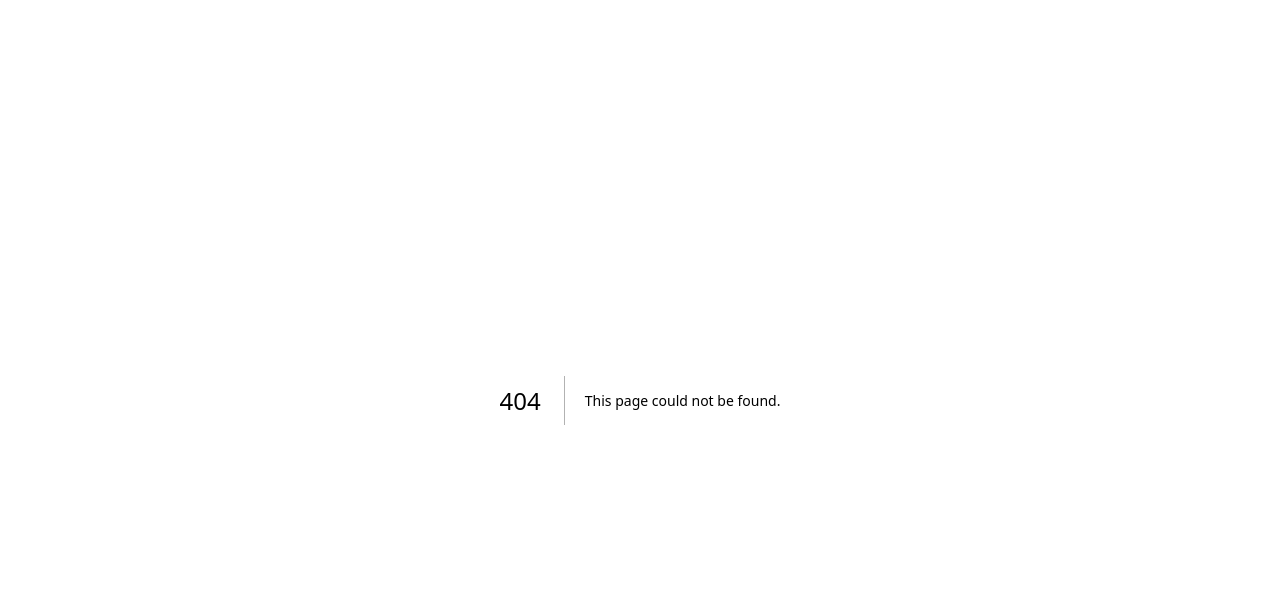
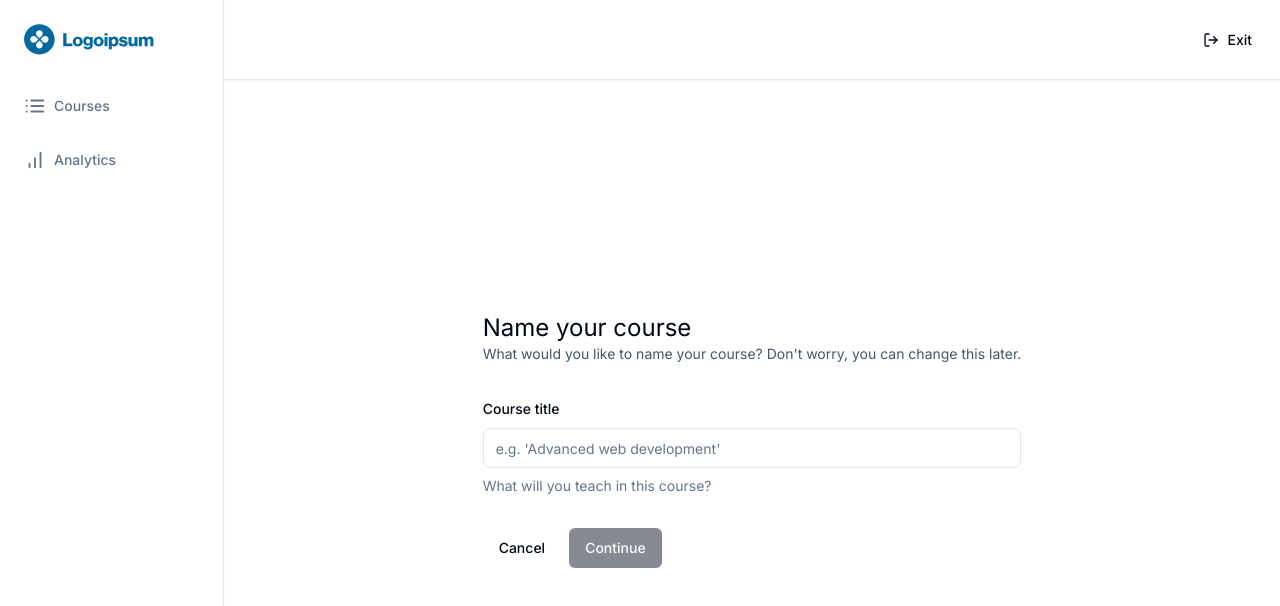
Before and after one commit to Dmitriifd/nextjs-udemy-clone, a Next.js app: page /teacher/create in a window 1280 px wide. Before the commit this address had no page. Shown: the top 606 px of the page. Built offline with nearby package versions, Linux system fonts and the light colour scheme.

Commit message:
CreateCoursePage

```diff
--- a/app/(dashboard)/(routes)/teacher/courses/page.tsx
+++ b/app/(dashboard)/(routes)/teacher/courses/page.tsx
@@ -1,11 +1,14 @@
+import { Button } from '@/components/ui/button';
+import Link from 'next/link';
 
 const CoursesPage = async () => {
-
   return (
-    <div>
-      CoursesPage
+    <div className='p-6'>
+      <Link href='/teacher/create'>
+        <Button>New Course</Button>
+      </Link>
     </div>
-   );
-}
+  );
+};
 
 export default CoursesPage;
--- /dev/null
+++ b/app/(dashboard)/(routes)/teacher/create/page.tsx
@@ -0,0 +1,100 @@
+'use client';
+
+import * as z from 'zod';
+import axios from 'axios';
+import { zodResolver } from '@hookform/resolvers/zod';
+import { useForm } from 'react-hook-form';
+import { useRouter } from 'next/navigation';
+import Link from 'next/link';
+import toast from 'react-hot-toast';
+
+import {
+  Form,
+  FormControl,
+  FormDescription,
+  FormField,
+  FormLabel,
+  FormMessage,
+  FormItem,
+} from '@/components/ui/form';
+import { Button } from '@/components/ui/button';
+import { Input } from '@/components/ui/input';
+
+const formSchema = z.object({
+  title: z.string().min(1, {
+    message: 'Title is required',
+  }),
+});
+
+const CreateCoursePage = () => {
+  const router = useRouter();
+  const form = useForm<z.infer<typeof formSchema>>({
+    resolver: zodResolver(formSchema),
+    defaultValues: {
+      title: '',
+    },
+  });
+
+  const { isSubmitting, isValid } = form.formState;
+
+  const onSubmit = async (values: z.infer<typeof formSchema>) => {
+    try {
+      const response = await axios.post('/api/courses', values);
+      router.push(`/teacher/courses/${response.data.id}`);
+      toast.success('Course created');
+    } catch {
+      toast.error('Something went wrong');
+    }
+  };
+
+  return (
+    <div className='max-w-5xl mx-auto flex md:items-center md:justify-center h-full p-6'>
+      <div>
+        <h1 className='text-2xl'>Name your course</h1>
+        <p className='text-sm text-slate-600'>
+          What would you like to name your course? Don&apos;t worry, you can
+          change this later.
+        </p>
+        <Form {...form}>
+          <form
+            onSubmit={form.handleSubmit(onSubmit)}
+            className='space-y-8 mt-8'
+          >
+            <FormField
+              control={form.control}
+              name='title'
+              render={({ field }) => (
+                <FormItem>
+                  <FormLabel>Course title</FormLabel>
+                  <FormControl>
+                    <Input
+                      disabled={isSubmitting}
+                      placeholder="e.g. 'Advanced web development'"
+                      {...field}
+                    />
+                  </FormControl>
+                  <FormDescription>
+                    What will you teach in this course?
+                  </FormDescription>
+                  <FormMessage />
+                </FormItem>
+              )}
+            />
+            <div className='flex items-center gap-x-2'>
+              <Link href='/'>
+                <Button type='button' variant='ghost'>
+                  Cancel
+                </Button>
+              </Link>
+              <Button type='submit' disabled={!isValid || isSubmitting}>
+                Continue
+              </Button>
+            </div>
+          </form>
+        </Form>
+      </div>
+    </div>
+  );
+};
+
+export default CreateCoursePage;
--- a/app/layout.tsx
+++ b/app/layout.tsx
@@ -2,6 +2,7 @@
 import type { Metadata } from 'next';
 import { Inter } from 'next/font/google';
 import { ClerkProvider } from '@clerk/nextjs';
+import { ToastProvider } from '@/components/providers/toaster-provider';
 
 const inter = Inter({ subsets: ['latin'] });
 
@@ -18,7 +19,10 @@
   return (
     <ClerkProvider>
       <html lang='en'>
-        <body className={inter.className}>{children}</body>
+        <body className={inter.className}>
+          <ToastProvider />
+          {children}
+        </body>
       </html>
     </ClerkProvider>
   );
--- /dev/null
+++ b/components/providers/toaster-provider.tsx
@@ -0,0 +1,7 @@
+'use client';
+
+import { Toaster } from 'react-hot-toast';
+
+export const ToastProvider = () => {
+  return <Toaster />;
+};
--- /dev/null
+++ b/components/ui/form.tsx
@@ -0,0 +1,176 @@
+import * as React from "react"
+import * as LabelPrimitive from "@radix-ui/react-label"
+import { Slot } from "@radix-ui/react-slot"
+import {
+  Controller,
+  ControllerProps,
+  FieldPath,
+  FieldValues,
+  FormProvider,
+  useFormContext,
+} from "react-hook-form"
+
+import { cn } from "@/lib/utils"
+import { Label } from "@/components/ui/label"
+
+const Form = FormProvider
+
+type FormFieldContextValue<
+  TFieldValues extends FieldValues = FieldValues,
+  TName extends FieldPath<TFieldValues> = FieldPath<TFieldValues>
+> = {
+  name: TName
+}
+
+const FormFieldContext = React.createContext<FormFieldContextValue>(
+  {} as FormFieldContextValue
+)
+
+const FormField = <
+  TFieldValues extends FieldValues = FieldValues,
+  TName extends FieldPath<TFieldValues> = FieldPath<TFieldValues>
+>({
+  ...props
+}: ControllerProps<TFieldValues, TName>) => {
+  return (
+    <FormFieldContext.Provider value={{ name: props.name }}>
+      <Controller {...props} />
+    </FormFieldContext.Provider>
+  )
+}
+
+const useFormField = () => {
+  const fieldContext = React.useContext(FormFieldContext)
+  const itemContext = React.useContext(FormItemContext)
+  const { getFieldState, formState } = useFormContext()
+
+  const fieldState = getFieldState(fieldContext.name, formState)
+
+  if (!fieldContext) {
+    throw new Error("useFormField should be used within <FormField>")
+  }
+
+  const { id } = itemContext
+
+  return {
+    id,
+    name: fieldContext.name,
+    formItemId: `${id}-form-item`,
+    formDescriptionId: `${id}-form-item-description`,
+    formMessageId: `${id}-form-item-message`,
+    ...fieldState,
+  }
+}
+
+type FormItemContextValue = {
+  id: string
+}
+
+const FormItemContext = React.createContext<FormItemContextValue>(
+  {} as FormItemContextValue
+)
+
+const FormItem = React.forwardRef<
+  HTMLDivElement,
+  React.HTMLAttributes<HTMLDivElement>
+>(({ className, ...props }, ref) => {
+  const id = React.useId()
+
+  return (
+    <FormItemContext.Provider value={{ id }}>
+      <div ref={ref} className={cn("space-y-2", className)} {...props} />
+    </FormItemContext.Provider>
+  )
+})
+FormItem.displayName = "FormItem"
+
+const FormLabel = React.forwardRef<
+  React.ElementRef<typeof LabelPrimitive.Root>,
+  React.ComponentPropsWithoutRef<typeof LabelPrimitive.Root>
+>(({ className, ...props }, ref) => {
+  const { error, formItemId } = useFormField()
+
+  return (
+    <Label
+      ref={ref}
+      className={cn(error && "text-destructive", className)}
+      htmlFor={formItemId}
+      {...props}
+    />
+  )
+})
+FormLabel.displayName = "FormLabel"
+
+const FormControl = React.forwardRef<
+  React.ElementRef<typeof Slot>,
+  React.ComponentPropsWithoutRef<typeof Slot>
+>(({ ...props }, ref) => {
+  const { error, formItemId, formDescriptionId, formMessageId } = useFormField()
+
+  return (
+    <Slot
+      ref={ref}
+      id={formItemId}
+      aria-describedby={
+        !error
+          ? `${formDescriptionId}`
+          : `${formDescriptionId} ${formMessageId}`
+      }
+      aria-invalid={!!error}
+      {...props}
+    />
+  )
+})
+FormControl.displayName = "FormControl"
+
+const FormDescription = React.forwardRef<
+  HTMLParagraphElement,
+  React.HTMLAttributes<HTMLParagraphElement>
+>(({ className, ...props }, ref) => {
+  const { formDescriptionId } = useFormField()
+
+  return (
+    <p
+      ref={ref}
+      id={formDescriptionId}
+      className={cn("text-sm text-muted-foreground", className)}
+      {...props}
+    />
+  )
+})
+FormDescription.displayName = "FormDescription"
+
+const FormMessage = React.forwardRef<
+  HTMLParagraphElement,
+  React.HTMLAttributes<HTMLParagraphElement>
+>(({ className, children, ...props }, ref) => {
+  const { error, formMessageId } = useFormField()
+  const body = error ? String(error?.message) : children
+
+  if (!body) {
+    return null
+  }
+
+  return (
+    <p
+      ref={ref}
+      id={formMessageId}
+      className={cn("text-sm font-medium text-destructive", className)}
+      {...props}
+    >
+      {body}
+    </p>
+  )
+})
+FormMessage.displayName = "FormMessage"
+
+export {
+  useFormField,
+  Form,
+  FormItem,
+  FormLabel,
+  FormControl,
+  FormDescription,
+  FormMessage,
+  FormField,
+}
--- /dev/null
+++ b/components/ui/input.tsx
@@ -0,0 +1,25 @@
+import * as React from "react"
+
+import { cn } from "@/lib/utils"
+
+export interface InputProps
+  extends React.InputHTMLAttributes<HTMLInputElement> {}
+
+const Input = React.forwardRef<HTMLInputElement, InputProps>(
+  ({ className, type, ...props }, ref) => {
+    return (
+      <input
+        type={type}
+        className={cn(
+          "flex h-10 w-full rounded-md border border-input bg-background px-3 py-2 text-sm ring-offset-background file:border-0 file:bg-transparent file:text-sm file:font-medium placeholder:text-muted-foreground focus-visible:outline-none focus-visible:ring-2 focus-visible:ring-ring focus-visible:ring-offset-2 disabled:cursor-not-allowed disabled:opacity-50",
+          className
+        )}
+        ref={ref}
+        {...props}
+      />
+    )
+  }
+)
+Input.displayName = "Input"
+
+export { Input }
--- /dev/null
+++ b/components/ui/label.tsx
@@ -0,0 +1,26 @@
+"use client"
+
+import * as React from "react"
+import * as LabelPrimitive from "@radix-ui/react-label"
+import { cva, type VariantProps } from "class-variance-authority"
+
+import { cn } from "@/lib/utils"
+
+const labelVariants = cva(
+  "text-sm font-medium leading-none peer-disabled:cursor-not-allowed peer-disabled:opacity-70"
+)
+
+const Label = React.forwardRef<
+  React.ElementRef<typeof LabelPrimitive.Root>,
+  React.ComponentPropsWithoutRef<typeof LabelPrimitive.Root> &
+    VariantProps<typeof labelVariants>
+>(({ className, ...props }, ref) => (
+  <LabelPrimitive.Root
+    ref={ref}
+    className={cn(labelVariants(), className)}
+    {...props}
+  />
+))
+Label.displayName = LabelPrimitive.Root.displayName
+
+export { Label }
```
Also changed, not shown: package.json (+7 -1 lines), 1 other file (tests, documents, lock files or other folders).
